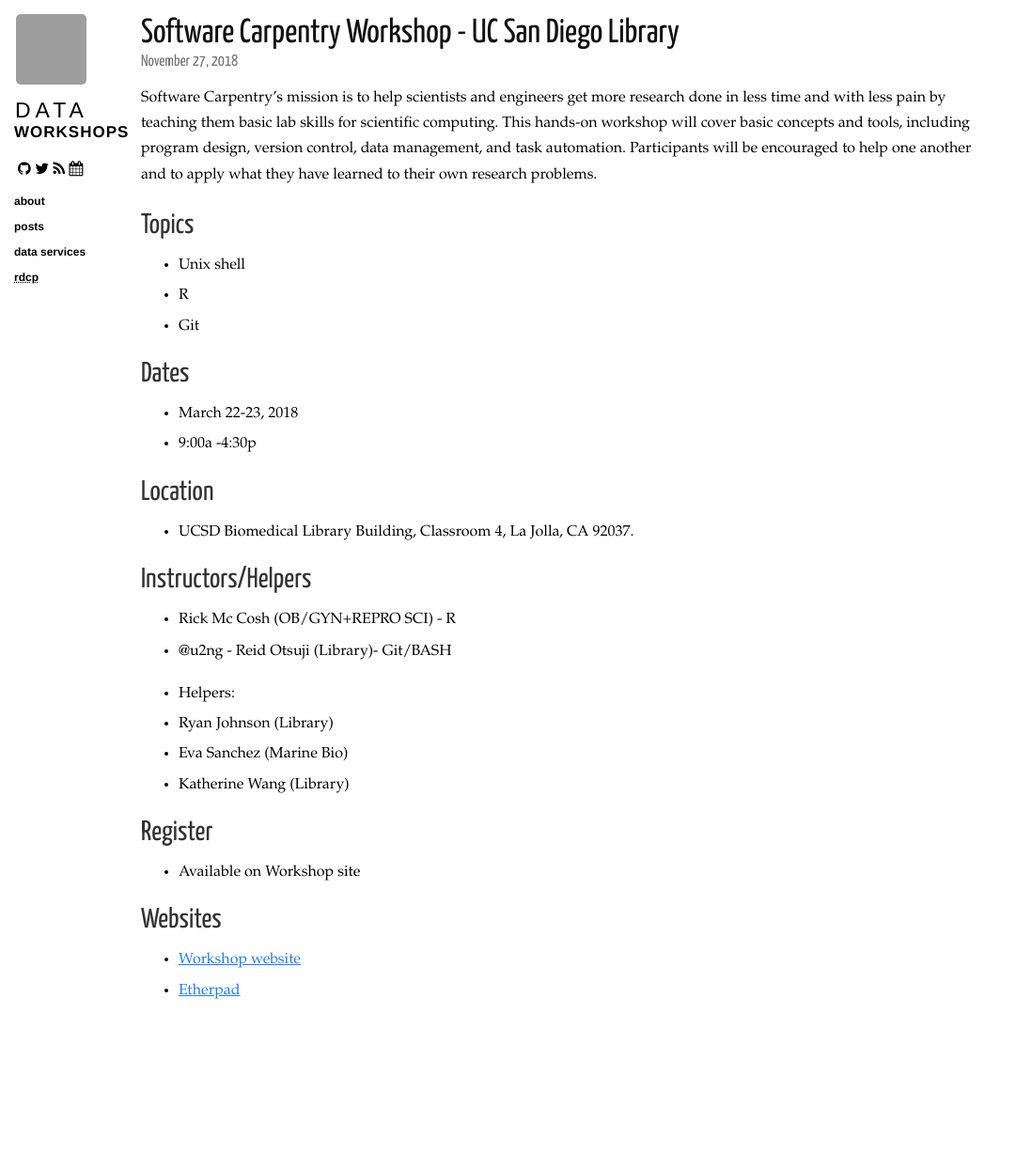
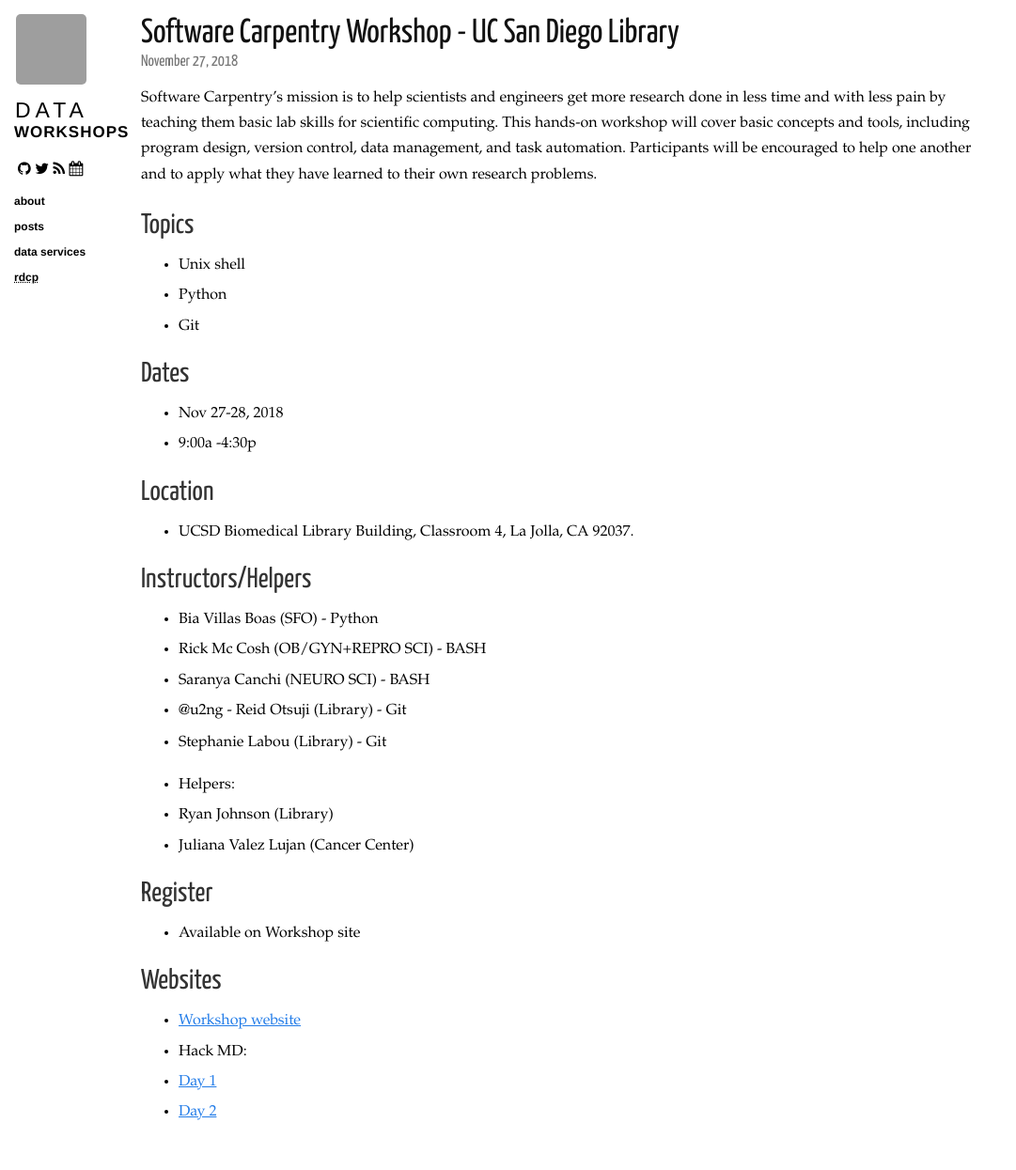
Before and after one commit to ucsdlib/workshops, a Jekyll site: the page built from _posts/2018-11-27-software-carpentry-FA18.markdown, in a window 1280 px wide. Shown: the whole page at 94% size, without its empty margins (0-1081 px from the left). Built offline with Jekyll 4.4.1, drawn with Linux system fonts in a browser that asks for light colours; nearby versions of some CDN libraries; before the commit the page ends 1115 px from its top, so only the background shows below that; grey boxes are pictures that could not be loaded.

Commit message:
Update 2018-11-27-software-carpentry-FA18.markdown

```diff
--- a/_posts/2018-11-27-software-carpentry-FA18.markdown
+++ b/_posts/2018-11-27-software-carpentry-FA18.markdown
@@ -9,12 +9,12 @@ Software Carpentry's mission is to help scientists and engineers get more resear
 ## Topics
 
 * Unix shell
-* R
+* Python
 * Git
 
 ## Dates
 
-* March 22-23, 2018
+* Nov 27-28, 2018
 * 9:00a -4:30p
 
 ## Location
@@ -24,13 +24,15 @@ Software Carpentry's mission is to help scientists and engineers get more resear
 
 ## Instructors/Helpers
 
-* Rick Mc Cosh (OB/GYN+REPRO SCI) - R
-* @u2ng - Reid Otsuji (Library)- Git/BASH
+* Bia Villas Boas (SFO) - Python
+* Rick Mc Cosh (OB/GYN+REPRO SCI) - BASH
+* Saranya Canchi (NEURO SCI) - BASH
+* @u2ng - Reid Otsuji (Library) - Git
+* Stephanie Labou (Library) - Git
 
 * Helpers:
 * Ryan Johnson (Library)
-* Eva Sanchez (Marine Bio)
-* Katherine Wang (Library)
+* Juliana Valez Lujan (Cancer Center)
 
 
 
@@ -40,5 +42,7 @@ Software Carpentry's mission is to help scientists and engineers get more resear
 
 ## Websites
 
-* [Workshop website](https://ucsdlib.github.io/2018-05-22-UCSD/)
-* [Etherpad](http://pad.software-carpentry.org/2018-05-ucsdswc)
+* [Workshop website](https://ucsdlib.github.io/2018-11-27-UCSD/)
+* Hack MD:
+* [Day 1](https://hackmd.io/SkvoQ7EVQCG12nJs6H8Q4Q#)
+* [Day 2](https://hackmd.io/67hH2r72Su28wC3AsT3ptA#)
```
